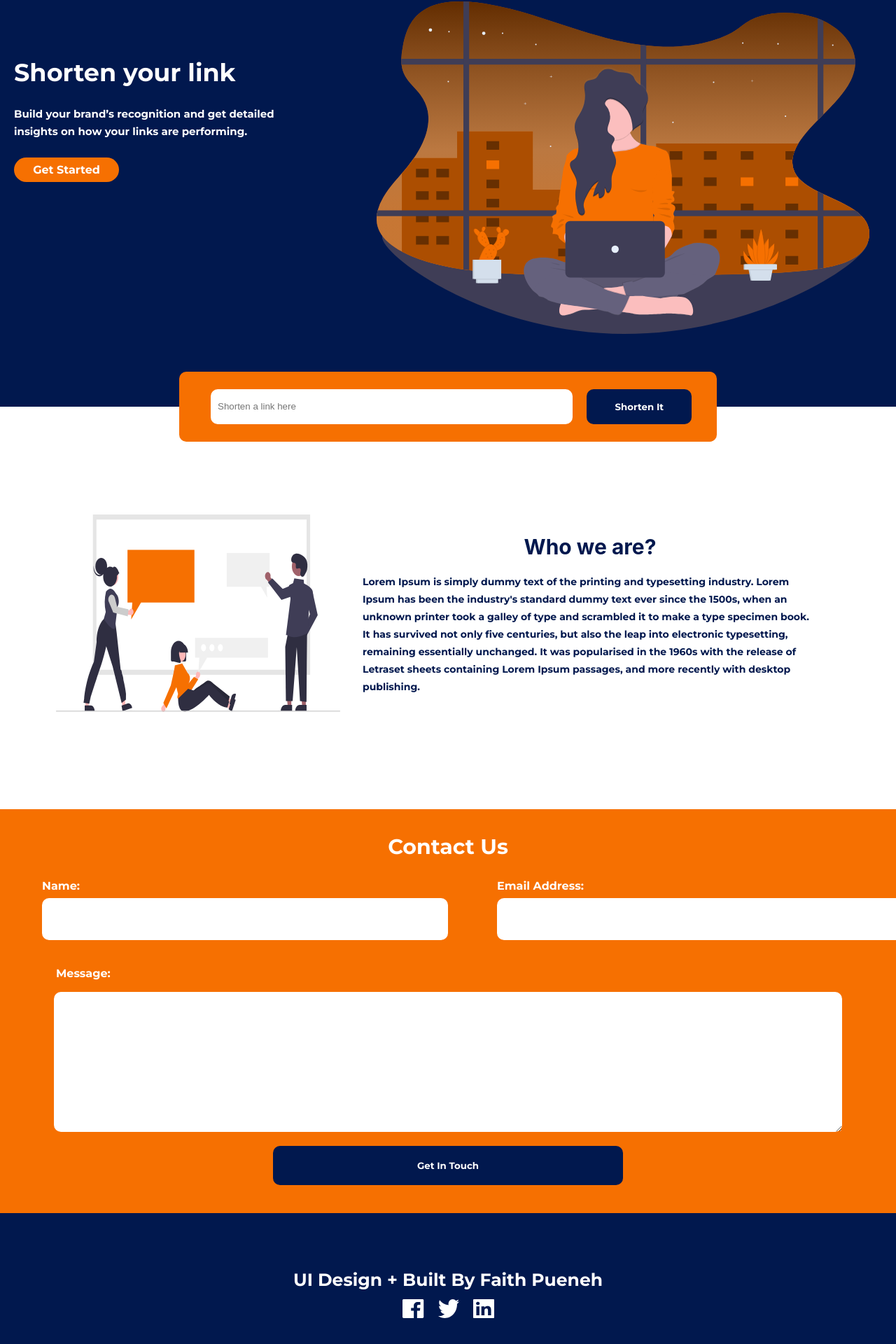
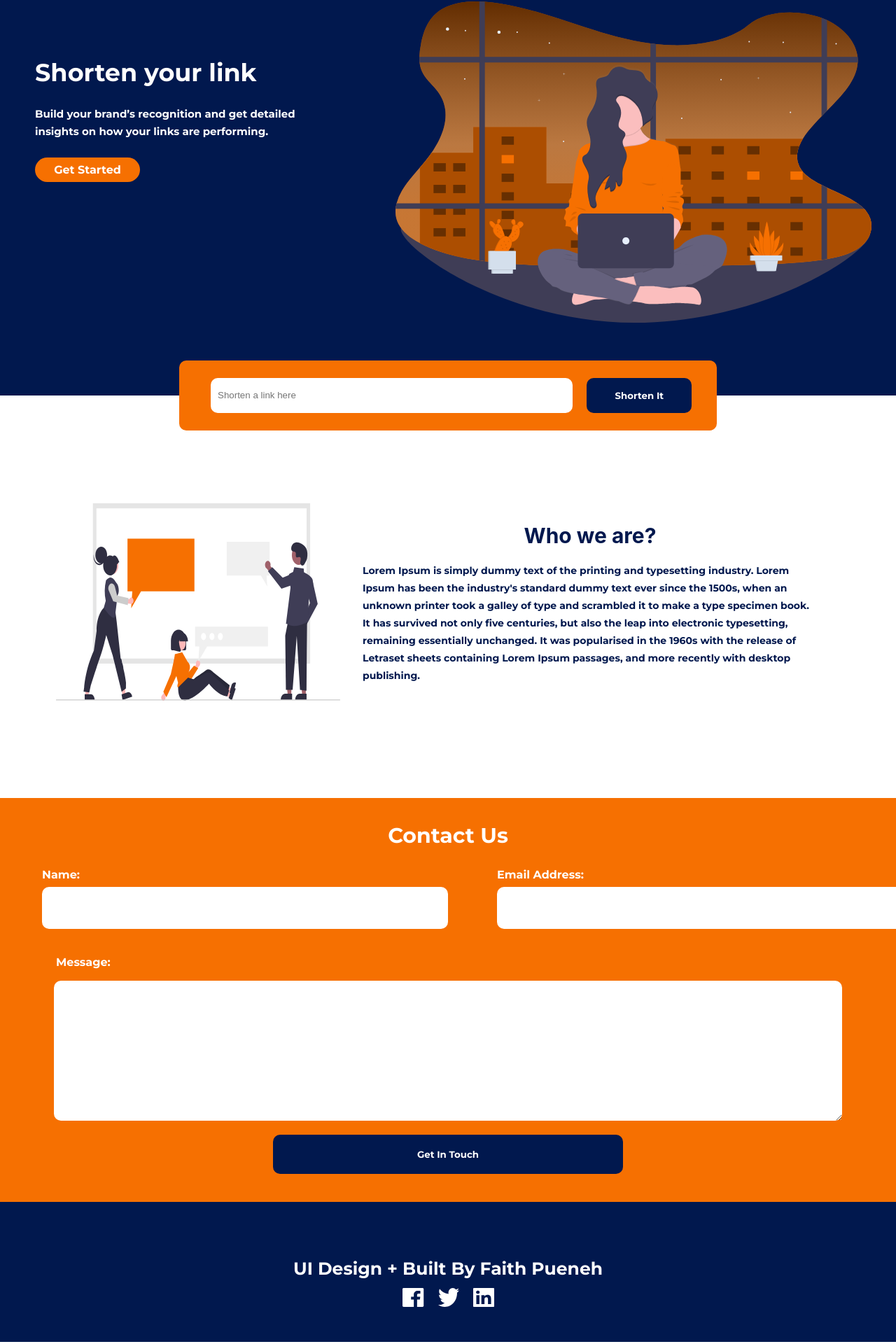
Before and after one commit to jasmineblinks/shortenit, a React (Create React App) app: page / in a window 1280 px wide. Shown: the part 98-2018 px from the top of the page at 70% size. Built offline with nearby package versions, Linux system fonts and the light colour scheme.

Commit message:
fix:updated

```diff
--- a/src/App.css
+++ b/src/App.css
@@ -55,9 +55,19 @@
   font-size: 16px;
   line-height: 16px;
   text-align: center;
-  color: #ffffff;
+  /* color: #ffffff; */
   margin-left: 20px;
   width: 150px;
+}
+.getStartedMob a {
+  font-family: "Montserrat", sans-serif;
+  font-style: normal;
+  font-weight: bold;
+  text-decoration: none;
+  font-size: 16px;
+  line-height: 16px;
+  text-align: center;
+  color: #ffffff;
 }
 
 input {
@@ -288,6 +298,7 @@ textarea {
   .resultMobile {
     display: none;
   }
+
   .resultdesktop {
     background-color: #01184e;
     border: none;
@@ -328,6 +339,16 @@ textarea {
   .getStartedMob {
     display: none;
   }
+  .getStartedDesk a {
+    font-family: "Montserrat", sans-serif;
+    text-decoration: none;
+    font-style: normal;
+    font-weight: bold;
+    font-size: 16px;
+    line-height: 16px;
+    text-align: center;
+    color: #ffffff;
+  }
 
   .getStartedDesk {
     display: block;
@@ -346,7 +367,7 @@ textarea {
   }
 
   .fisrtSession {
-    margin-left: 20px;
+    margin-left: 50px;
   }
 
   .mainheading {
--- a/src/App.js
+++ b/src/App.js
@@ -38,12 +38,16 @@ function App() {
               Build your brand’s recognition and get detailed insights on how
               your links are performing.
             </p>
-            <button className="getStartedDesk">Get Started</button>
+            <button className="getStartedDesk">
+              <a href="#shorten">Get Started</a>
+            </button>
           </section>
           <section>
             <img src={undraw} className="App-logo" alt="logo" />
           </section>
-          <button className="getStartedMob">Get Started</button>
+          <button className="getStartedMob">
+            <a href="#shorten">Get Started</a>
+          </button>
         </section>
         <section className="secondContainer">
           {/* <section className="shorten">
@@ -63,7 +67,7 @@ function App() {
             </div>
           </section> */}
 
-          <section className="shorten">
+          <section id="shorten" className="shorten">
             <input
               type="text"
               value={value}
--- a/src/components/footer/footer.js
+++ b/src/components/footer/footer.js
@@ -13,16 +13,20 @@ const Footer = () => {
       <section className={classes.socialIcon}>
         <div className={classes.icons}>
           <span>
-            {" "}
-            <img src={fs} className={classes.facebook} alt="facebook" />{" "}
+            <a href="https://web.facebook.com/pueneh.faithkb">
+              <img src={fs} className={classes.facebook} alt="facebook" />
+            </a>{" "}
+          </span>
+          <span>
+            <a href="https://twitter.com/PuenehFaith">
+              <img src={ts} className={classes.twitter} alt="twitter" />
+            </a>{" "}
           </span>
           <span>
             {" "}
-            <img src={ts} className={classes.twitter} alt="twitter" />
-          </span>
-          <span>
-            {" "}
-            <img src={ls} className={classes.linkedin} alt="linkedin" />
+            <a href="https://www.linkedin.com/in/faith-pueneh-6a17a6120/">
+              <img src={ls} className={classes.linkedin} alt="linkedin" />
+            </a>
           </span>
         </div>
       </section>
```
